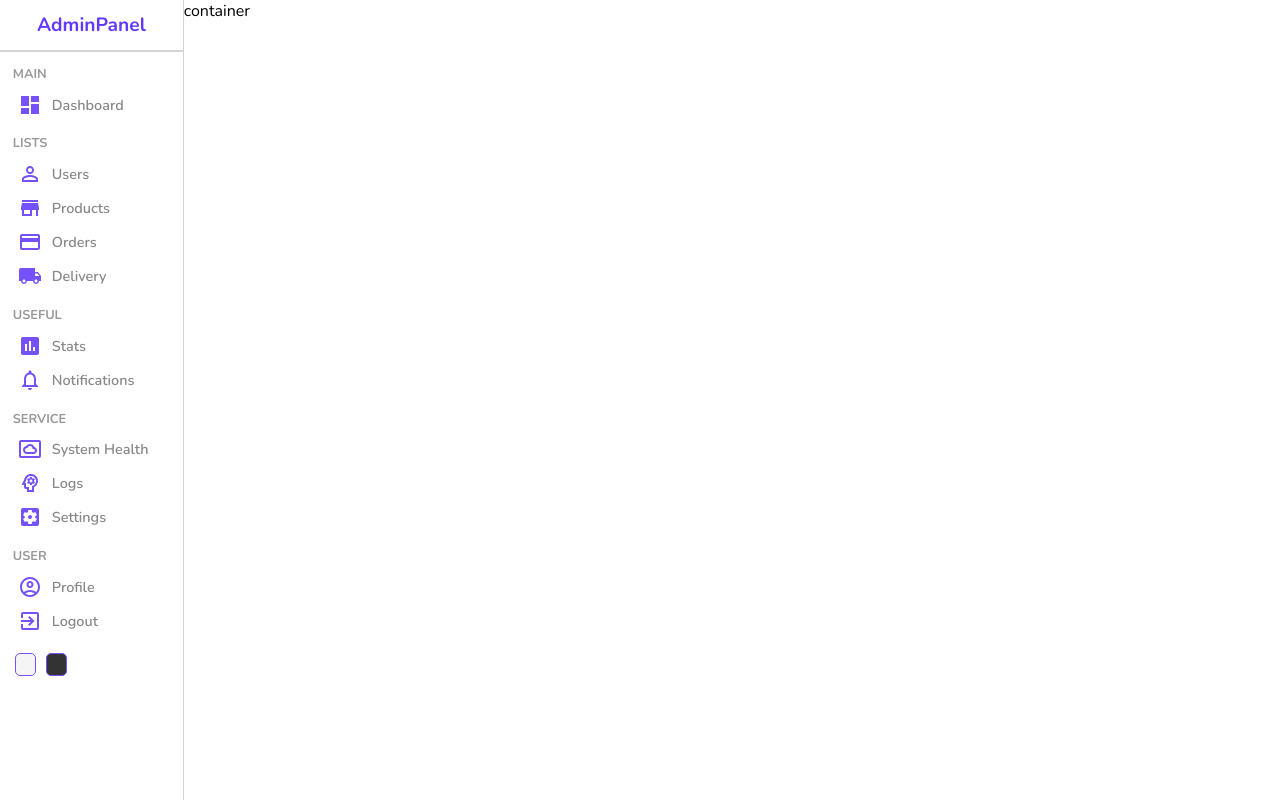
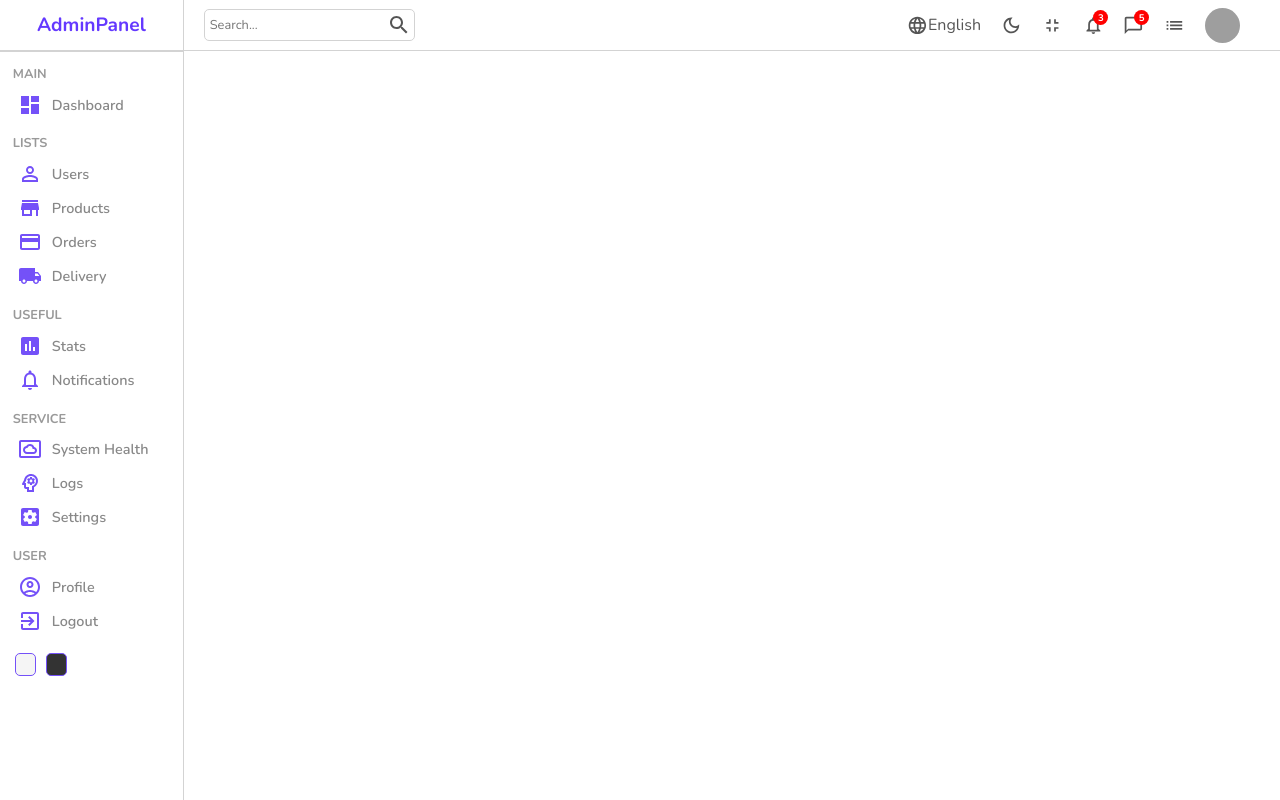
Before and after one commit to dan1el0123/admin-dashboard, a React (Create React App) app: page / in a window 1280 px wide. Built offline with nearby package versions, Linux system fonts and the light colour scheme; grey boxes are pictures that could not be loaded.

Commit message:
add and style navbar

```diff
--- a/src/components/navbar/Navbar.jsx
+++ b/src/components/navbar/Navbar.jsx
@@ -1,7 +1,53 @@
 import "./navbar.scss";
+import SearchOutlinedIcon from "@mui/icons-material/SearchOutlined";
+import LanguageOutlinedIcon from "@mui/icons-material/LanguageOutlined";
+import DarkModeOutlinedIcon from "@mui/icons-material/DarkModeOutlined";
+import FullscreenExitOutlinedIcon from "@mui/icons-material/FullscreenExitOutlined";
+import NotificationsNoneOutlinedIcon from "@mui/icons-material/NotificationsNoneOutlined";
+import ChatBubbleOutlineOutlinedIcon from "@mui/icons-material/ChatBubbleOutlineOutlined";
+import ListOutlinedIcon from "@mui/icons-material/ListOutlined";
 
 const Navbar = () => {
-    return <div className="navbar">Navbar</div>;
+    return (
+        <nav className="navbar">
+            <div className="wrapper">
+                <div className="search">
+                    <input type="text" placeholder="Search..." />
+                    <SearchOutlinedIcon className="icon" />
+                </div>
+                <div className="items">
+                    <div className="item">
+                        <LanguageOutlinedIcon className="icon" />
+                        English
+                    </div>
+                    <div className="item">
+                        <DarkModeOutlinedIcon className="icon" />
+                    </div>
+                    <div className="item">
+                        <FullscreenExitOutlinedIcon className="icon" />
+                    </div>
+                    <div className="item">
+                        <NotificationsNoneOutlinedIcon className="icon" />
+                        <div className="counter">3</div>
+                    </div>
+                    <div className="item">
+                        <ChatBubbleOutlineOutlinedIcon className="icon" />
+                        <div className="counter">5</div>
+                    </div>
+                    <div className="item">
+                        <ListOutlinedIcon className="icon" />
+                    </div>
+                    <div className="item">
+                        <img
+                            src="https://thumbs.dreamstime.com/b/male-avatar-icon-flat-style-male-user-icon-cartoon-man-avatar-hipster-vector-stock-91462914.jpg"
+                            alt="User Avatar"
+                            className="avatar"
+                        />
+                    </div>
+                </div>
+            </div>
+        </nav>
+    );
 };
 
 export default Navbar;
--- a/src/components/navbar/navbar.scss
+++ b/src/components/navbar/navbar.scss
@@ -0,0 +1,78 @@
+.navbar {
+    height: 50px;
+    border-bottom: 0.5px solid lightgray;
+    display: flex;
+    align-items: center;
+    justify-content: center;
+    font-size: 1rem;
+    color: #555;
+
+    .wrapper {
+        width: 100%;
+        padding: 20px;
+        display: flex;
+        align-items: center;
+        justify-content: space-between;
+
+        .search {
+            display: flex;
+            align-items: center;
+            border: 0.5px solid lightgray;
+            border-radius: 5px;
+            padding: 3px;
+
+            input {
+                border: none;
+                outline: none;
+                background: transparent;
+
+                &::placeholder {
+                    font-size: 0.8rem;
+                }
+            }
+
+            .icon {
+                cursor: pointer;
+            }
+        }
+
+        .items {
+            display: flex;
+            align-items: center;
+
+            .item {
+                display: flex;
+                align-items: center;
+                margin-right: 20px;
+                position: relative;
+                cursor: pointer;
+
+                .icon {
+                    font-size: 1.3rem;
+                }
+
+                .avatar {
+                    width: 35px;
+                    height: 35px;
+                    border-radius: 50%;
+                }
+
+                .counter {
+                    width: 15px;
+                    height: 15px;
+                    background-color: red;
+                    color: white;
+                    border-radius: 50%;
+                    display: flex;
+                    align-items: center;
+                    justify-content: center;
+                    font-size: 0.6rem;
+                    font-weight: bold;
+                    position: absolute;
+                    top: -5px;
+                    right: -5px;
+                }
+            }
+        }
+    }
+}
--- a/src/pages/home/Home.jsx
+++ b/src/pages/home/Home.jsx
@@ -1,11 +1,14 @@
 import Sidebar from "../../components/sidebar/Sidebar";
+import Navbar from "../../components/navbar/Navbar";
 import "./home.scss";
 
 const Home = () => {
     return (
         <div className="home">
             <Sidebar />
-            <div className="homeContainer">container</div>
+            <div className="homeContainer">
+                <Navbar />
+            </div>
         </div>
     );
 };
```
